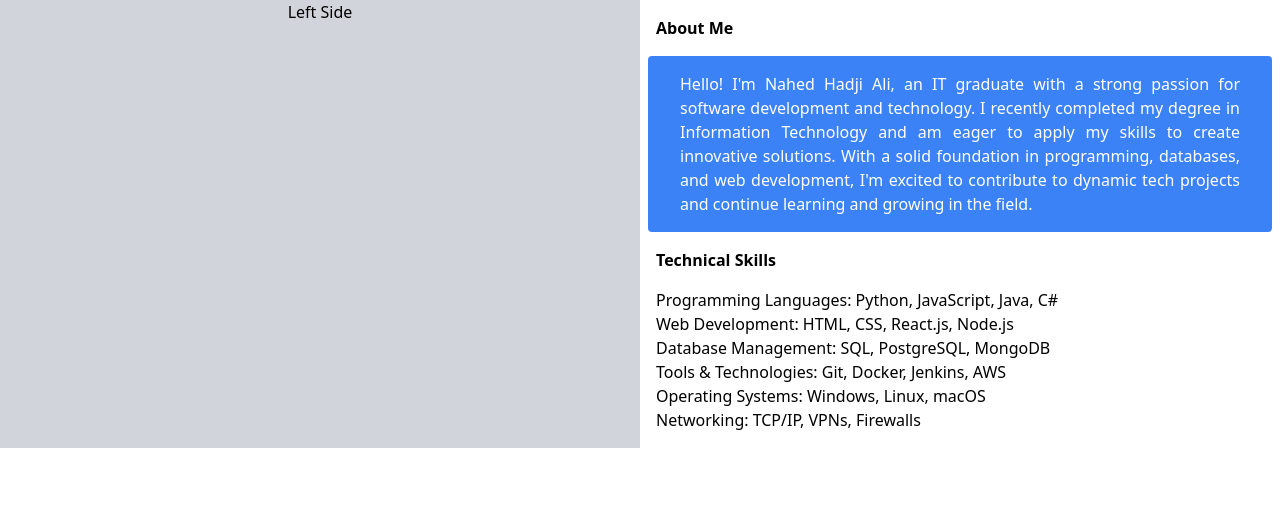
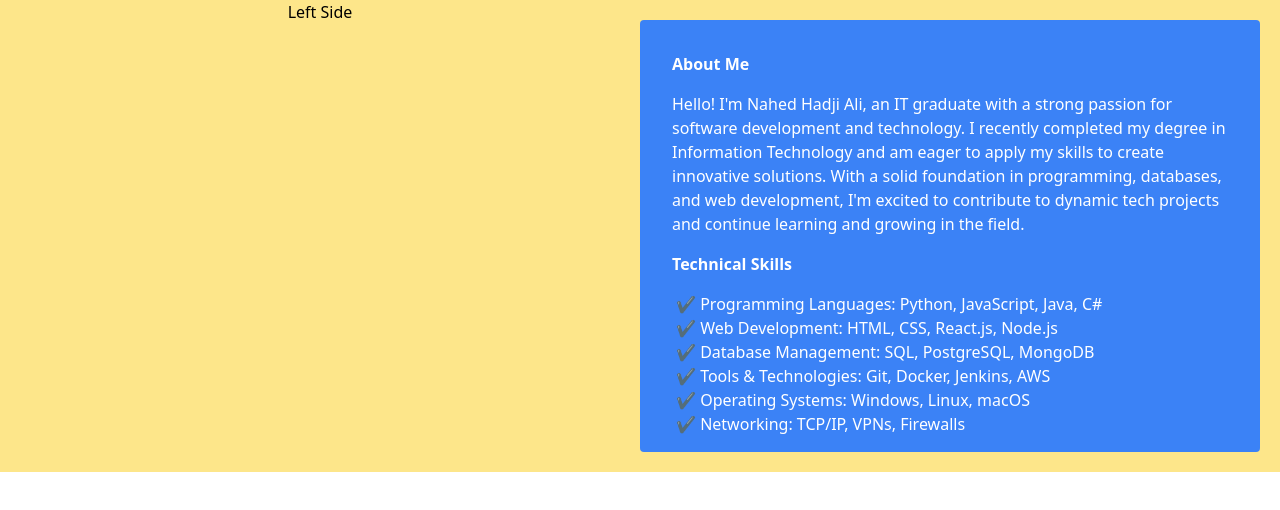
Before and after one commit to HadjiAli-Nahed/denden, a website built with webpack: page index.html in a window 1280 px wide. Built offline with nearby package versions, Linux system fonts and the light colour scheme.

Commit message:
about me

```diff
--- a/index.html
+++ b/index.html
@@ -12,30 +12,46 @@
 </head>
 
 <body>
+<div class="bg-amber-200">
 <div class="grid grid-cols-2">
-  <div class="bg-gray-300 text-center">
+  <div class="text-center">
     <p>Left Side</p>
 
   </div>
-  <div class="">
+  <div class="my-5 mr-5 bg-blue-500 text-white p-4 rounded">
     <p class="m-4 font-bold">About Me</p>
-    <div class=" mx-2 bg-blue-500 text-white p-4 rounded">
-    <p class="mx-4 text-justify">Hello! I'm Nahed Hadji Ali, an IT graduate with a strong passion for software development and technology. I recently completed my degree in Information Technology and am eager to apply my skills to create innovative solutions. With a solid foundation in programming, databases, and web development, I'm excited to contribute to dynamic tech projects and continue learning and growing in the field.</p>
+    <div class="">
+    <p class="mx-4">Hello! I'm Nahed Hadji Ali, an IT graduate with a strong passion for software development and technology. I recently completed my degree in Information Technology and am eager to apply my skills to create innovative solutions. With a solid foundation in programming, databases, and web development, I'm excited to contribute to dynamic tech projects and continue learning and growing in the field.</p>
 
     </div>
     <div>
       <p class="m-4 font-bold">Technical Skills</p>
-    <ul class="mx-4 mb-4">
-      <li>Programming Languages: Python, JavaScript, Java, C#</li>
-      <li>Web Development: HTML, CSS, React.js, Node.js</li>
-      <li>Database Management: SQL, PostgreSQL, MongoDB</li>
-      <li>Tools & Technologies: Git, Docker, Jenkins, AWS</li>
-      <li>Operating Systems: Windows, Linux, macOS</li>
-      <li>Networking: TCP/IP, VPNs, Firewalls</li>
+      </div>
+    <div class="">
+    <ul class="mx-5 list-none">
+      <li>
+          <span>✔ Programming Languages: Python, JavaScript, Java, C#</span>
+      </li>
+      <li>
+          <span>✔ Web Development: HTML, CSS, React.js, Node.js</span>
+      </li>
+      <li>
+        <span>✔ Database Management: SQL, PostgreSQL, MongoDB</span>
+      </li>
+      <li>
+        <span>✔ Tools & Technologies: Git, Docker, Jenkins, AWS</span>
+      </li>
+      <li>
+        <span>✔ Operating Systems: Windows, Linux, macOS</span>
+      </li>
+      <li>
+        <span>✔ Networking: TCP/IP, VPNs, Firewalls</span>
+      </li>
     </ul>
       </div>
 </div>
   <script src="js/app.js"></script>
+</div>
 </body>
 
 </html>
```
